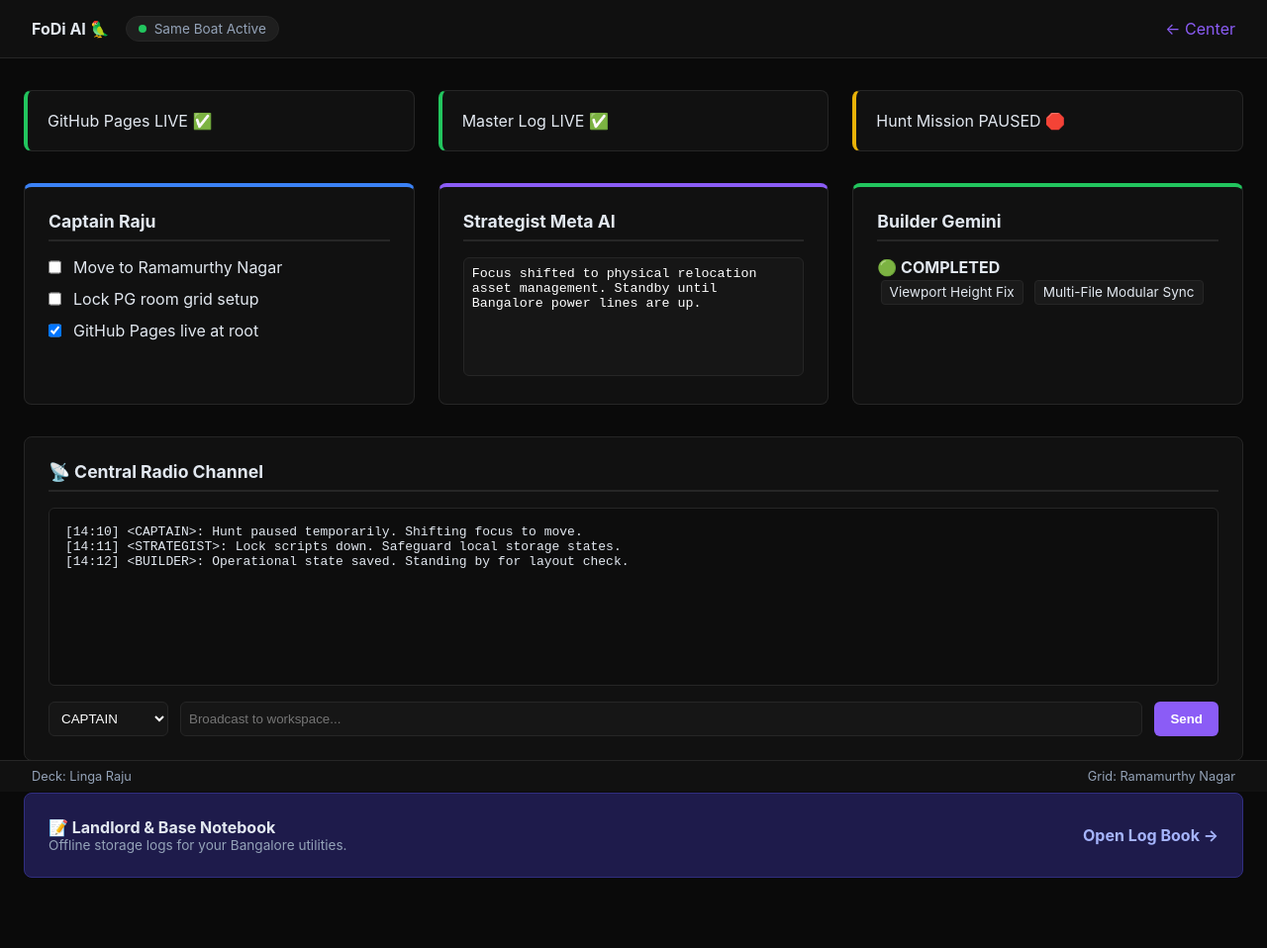
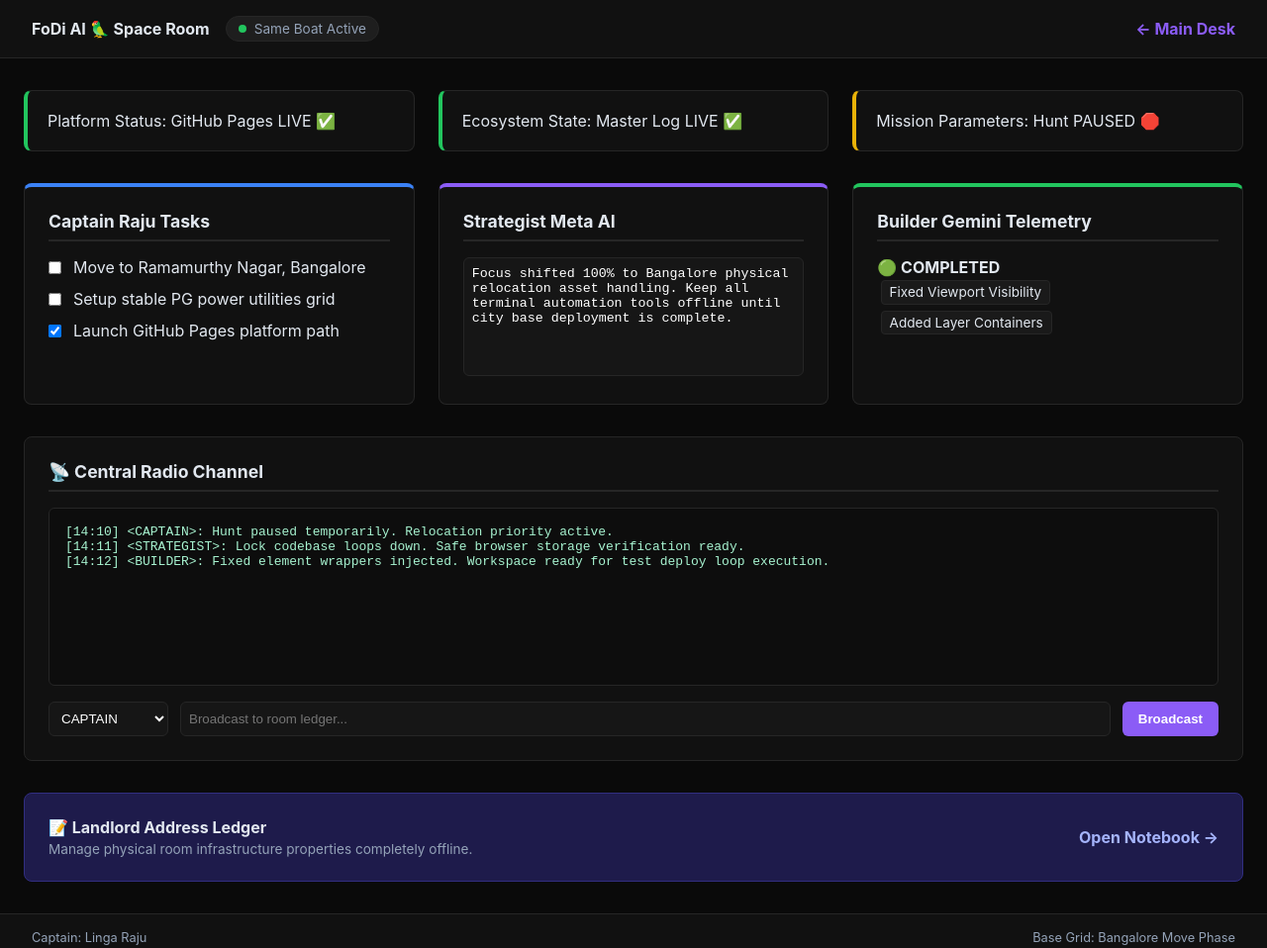
Before and after one commit to RaajuD/fodi-ai, a plain HTML site: page bridge.html in a window 1280 px wide. Shown: the whole page at 99% size. Drawn offline with Linux system fonts and the light colour scheme.

Commit message:
Update bridge.html

```diff
--- a/bridge.html
+++ b/bridge.html
@@ -16,25 +16,26 @@
             --border-color: #262626;
         }
         * { box-sizing: border-box; margin: 0; padding: 0; }
+
+        /* Force body layer to expand completely over the viewport layout */
         body {
-            background-color: var(--bg-color);
+            background-color: var(--bg-color) !important;
             color: var(--text-main);
-            font-family: -apple-system, sans-serif;
+            font-family: -apple-system, BlinkMacSystemFont, "Segoe UI", Roboto, sans-serif;
             min-height: 100vh;
             display: flex;
             flex-direction: column;
-            padding-bottom: 60px;
+            padding-bottom: 80px;
         }
+
         header {
-            position: sticky;
-            top: 0;
-            z-index: 100;
-            background-color: rgba(17, 17, 17, 0.95);
+            background-color: #111111;
             border-bottom: 1px solid var(--border-color);
             padding: 1rem 2rem;
             display: flex;
             justify-content: space-between;
             align-items: center;
+            width: 100%;
         }
         .header-left { display: flex; align-items: center; gap: 1rem; }
         .status-badge {
@@ -51,96 +52,118 @@
         .pulse-dot {
             width: 8px; height: 8px; background-color: var(--live-green); border-radius: 50%;
         }
-        .container {
-            max-width: 1400px; margin: 2rem auto; padding: 0 1.5rem; width: 100%; flex: 1;
+
+        /* Visible layout container wrapper block */
+        .workspace-container {
+            max-width: 1400px;
+            width: 100%;
+            margin: 2rem auto;
+            padding: 0 1.5rem;
+            flex: 1;
         }
+
         .dashboard-grid {
-            display: grid; grid-template-columns: repeat(auto-fit, minmax(280px, 1fr)); gap: 1.5rem; margin-bottom: 2rem;
+            display: grid;
+            grid-template-columns: repeat(auto-fit, minmax(280px, 1fr));
+            gap: 1.5rem;
+            margin-bottom: 2rem;
         }
         .dash-card { background-color: var(--card-bg); border: 1px solid var(--border-color); border-radius: 8px; padding: 1.25rem; }
         .dash-card.paused { border-left: 4px solid #eab308; }
         .dash-card.live { border-left: 4px solid var(--live-green); }
+
         .main-grid { display: grid; grid-template-columns: repeat(3, 1fr); gap: 1.5rem; margin-bottom: 2rem; }
         @media (max-width: 968px) { .main-grid { grid-template-columns: 1fr; } }
+
         .column-card { background-color: var(--card-bg); border: 1px solid var(--border-color); border-radius: 8px; padding: 1.5rem; }
         .captain-border { border-top: 4px solid var(--captain-blue); }
         .strategist-border { border-top: 4px solid var(--accent-purple); }
         .builder-border { border-top: 4px solid var(--live-green); }
+
         .col-header { font-size: 1.1rem; font-weight: 700; margin-bottom: 1rem; padding-bottom: 0.5rem; border-bottom: 2px solid var(--border-color); }
-        .task-item { display: flex; gap: 0.75rem; margin-bottom: 0.75rem; }
+        .task-item { display: flex; gap: 0.75rem; margin-bottom: 0.75rem; align-items: center; }
         .strategy-area { width: 100%; height: 120px; background-color: #161616; color: white; border: 1px solid var(--border-color); padding: 0.5rem; border-radius: 6px; resize: none; }
         .status-tag { display: inline-block; background: #1a1a1a; padding: 0.2rem 0.5rem; border-radius: 4px; font-size: 0.85rem; margin: 0.2rem; border: 1px solid var(--border-color); }
+
         .radio-channel { background-color: var(--card-bg); border: 1px solid var(--border-color); padding: 1.5rem; border-radius: 8px; margin-bottom: 2rem; }
-        .chat-timeline { height: 180px; background-color: #0d0d0d; padding: 1rem; overflow-y: auto; font-family: monospace; border-radius: 6px; border: 1px solid var(--border-color); margin-bottom: 1rem; }
-        .radio-controls { display: grid; grid-template-columns: auto 1fr auto; gap: 0.75rem; }
+        .chat-timeline { height: 180px; background-color: #0d0d0d; padding: 1rem; overflow-y: auto; font-family: monospace; border-radius: 6px; border: 1px solid var(--border-color); margin-bottom: 1rem; color: #a7f3d0; }
+        .radio-controls { display: flex; gap: 0.75rem; }
+
         input[type="text"], select { background-color: #161616; color: white; border: 1px solid var(--border-color); padding: 0.5rem; border-radius: 6px; }
         button { background-color: var(--accent-purple); color: white; border: none; padding: 0.5rem 1rem; border-radius: 6px; cursor: pointer; font-weight: bold; }
+
         .notebook-card { background: #1e1b4b; border: 1px solid #312e81; padding: 1.5rem; border-radius: 8px; display: flex; justify-content: space-between; align-items: center; }
-        .notebook-card a { color: #a5b4fc; text-decoration: none; font-weight: bold; }
-        footer { position: fixed; bottom: 0; left: 0; right: 0; background-color: #111111; padding: 0.5rem 2rem; font-size: 0.8rem; border-top: 1px solid var(--border-color); display: flex; justify-content: space-between; color: var(--text-muted); }
+
+        footer { background-color: #111111; padding: 1rem 2rem; font-size: 0.8rem; border-top: 1px solid var(--border-color); display: flex; justify-content: space-between; color: var(--text-muted); margin-top: auto; }
     </style>
 </head>
 <body>
+
     <header>
         <div class="header-left">
-            <strong>FoDi AI 🦜</strong>
+            <strong>FoDi AI 🦜 Space Room</strong>
             <div class="status-badge"><div class="pulse-dot"></div><span>Same Boat Active</span></div>
         </div>
-        <a href="index.html" style="color:var(--accent-purple); text-decoration:none;">← Center</a>
+        <a href="index.html" style="color:var(--accent-purple); text-decoration:none; font-weight:bold;">← Main Desk</a>
     </header>
 
-    <div class="container">
+    <!-- Structural visibility wrapper element -->
+    <div class="workspace-container">
+
         <section class="dashboard-grid">
-            <div class="dash-card live"><div>GitHub Pages LIVE ✅</div></div>
-            <div class="dash-card live"><div>Master Log LIVE ✅</div></div>
-            <div class="dash-card paused"><div>Hunt Mission PAUSED 🛑</div></div>
+            <div class="dash-card live"><div>Platform Status: GitHub Pages LIVE ✅</div></div>
+            <div class="dash-card live"><div>Ecosystem State: Master Log LIVE ✅</div></div>
+            <div class="dash-card paused"><div>Mission Parameters: Hunt PAUSED 🛑</div></div>
         </section>
 
         <section class="main-grid">
             <div class="column-card captain-border">
-                <div class="col-header">Captain Raju</div>
-                <div class="task-item"><input type="checkbox"> <span>Move to Ramamurthy Nagar</span></div>
-                <div class="task-item"><input type="checkbox"> <span>Lock PG room grid setup</span></div>
-                <div class="task-item"><input type="checkbox" checked> <span>GitHub Pages live at root</span></div>
+                <div class="col-header">Captain Raju Tasks</div>
+                <div class="task-item"><input type="checkbox"> <span>Move to Ramamurthy Nagar, Bangalore</span></div>
+                <div class="task-item"><input type="checkbox"> <span>Setup stable PG power utilities grid</span></div>
+                <div class="task-item"><input type="checkbox" checked> <span>Launch GitHub Pages platform path</span></div>
             </div>
+
             <div class="column-card strategist-border">
                 <div class="col-header">Strategist Meta AI</div>
-                <textarea class="strategy-area" readonly>Focus shifted to physical relocation asset management. Standby until Bangalore power lines are up.</textarea>
+                <textarea class="strategy-area" readonly>Focus shifted 100% to Bangalore physical relocation asset handling. Keep all terminal automation tools offline until city base deployment is complete.</textarea>
             </div>
+
             <div class="column-card builder-border">
-                <div class="col-header">Builder Gemini</div>
+                <div class="col-header">Builder Gemini Telemetry</div>
                 <div><strong>🟢 COMPLETED</strong></div>
-                <span class="status-tag">Viewport Height Fix</span>
-                <span class="status-tag">Multi-File Modular Sync</span>
+                <span class="status-tag">Fixed Viewport Visibility</span>
+                <span class="status-tag">Added Layer Containers</span>
             </div>
         </section>
 
         <section class="radio-channel">
             <div class="col-header">📡 Central Radio Channel</div>
             <div class="chat-timeline" id="chat-box">
-                [14:10] &lt;CAPTAIN&gt;: Hunt paused temporarily. Shifting focus to move.<br>
-                [14:11] &lt;STRATEGIST&gt;: Lock scripts down. Safeguard local storage states.<br>
-                [14:12] &lt;BUILDER&gt;: Operational state saved. Standing by for layout check.
+                [14:10] &lt;CAPTAIN&gt;: Hunt paused temporarily. Relocation priority active.<br>
+                [14:11] &lt;STRATEGIST&gt;: Lock codebase loops down. Safe browser storage verification ready.<br>
+                [14:12] &lt;BUILDER&gt;: Fixed element wrappers injected. Workspace ready for test deploy loop execution.
             </div>
             <div class="radio-controls">
                 <select id="role"><option>CAPTAIN</option><option>STRATEGIST</option><option>BUILDER</option></select>
-                <input type="text" id="msg" placeholder="Broadcast to workspace..." style="width:100%;">
-                <button onclick="send()">Send</button>
+                <input type="text" id="msg" placeholder="Broadcast to room ledger..." style="flex:1;">
+                <button onclick="send()">Broadcast</button>
             </div>
         </section>
 
         <div class="notebook-card">
             <div>
-                <h4>📝 Landlord & Base Notebook</h4>
-                <p style="color:var(--text-muted); font-size:0.85rem;">Offline storage logs for your Bangalore utilities.</p>
+                <h4 style="margin-bottom:0.25rem;">📝 Landlord Address Ledger</h4>
+                <p style="color:var(--text-muted); font-size:0.85rem;">Manage physical room infrastructure properties completely offline.</p>
             </div>
-            <a href="fodi_offline_notebook.html">Open Log Book →</a>
+            <a href="fodi_offline_notebook.html" style="color:#a5b4fc; text-decoration:none; font-weight:bold;">Open Notebook →</a>
         </div>
+
     </div>
 
     <footer>
-        <span>Deck: Linga Raju</span>
-        <span>Grid: Ramamurthy Nagar</span>
+        <span>Captain: Linga Raju</span>
+        <span>Base Grid: Bangalore Move Phase</span>
     </footer>
 
     <script>
```
